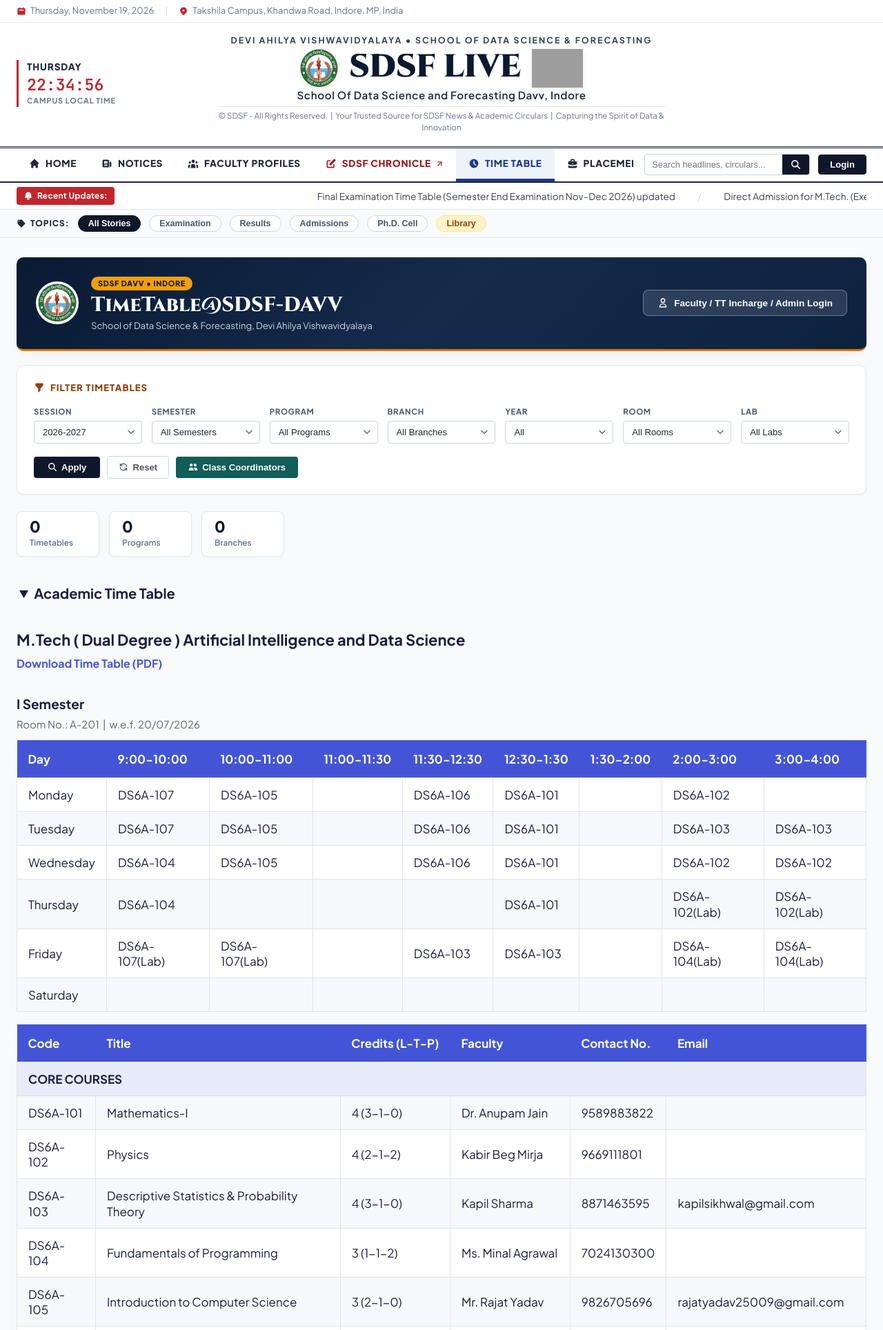
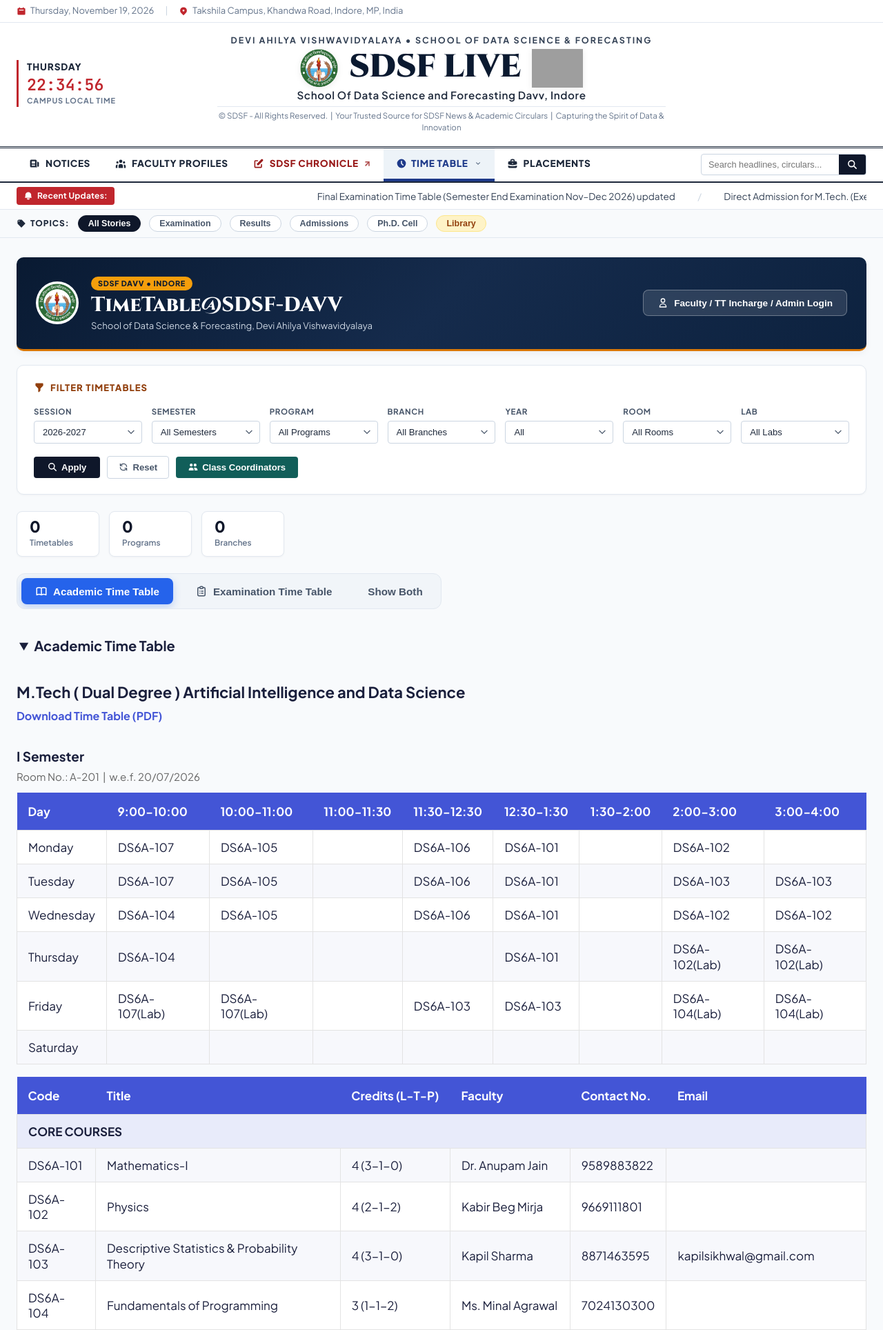
Before and after one commit to SDSF-DAVV-Official-Oragnization/SDSF-One, a PHP site: page /timetable.html in a window 1280 px wide. Shown: the top 1928 px of the page at 69% size. Run offline with PHP 8.4, Linux system fonts and the light colour scheme; some web fonts are replaced; grey boxes are pictures that could not be loaded.

Commit message:
Remove login button and home tab, add Time Table dropdown menu

```diff
--- a/css/style.css
+++ b/css/style.css
@@ -375,22 +375,126 @@ a {
 }
 
 .btn-login-header {
+  display: none;
+}
+
+/* Header Dropdown Menu (Themed after Image 2) */
+.chronicle-dropdown {
+  position: relative;
+}
+
+.chronicle-dropdown-toggle {
+  cursor: pointer;
   display: inline-flex;
   align-items: center;
-  padding: 6px 16px;
-  background: #0f172a;
-  color: #ffffff;
-  border: 1px solid #0f172a;
-  border-radius: var(--radius-sm);
-  font-size: 0.82rem;
+  gap: 6px;
+}
+
+.dropdown-chevron {
+  transition: transform 0.2s ease;
+  margin-left: 2px;
+  flex-shrink: 0;
+  color: #64748b;
+}
+
+.chronicle-dropdown:hover .dropdown-chevron,
+.chronicle-dropdown.open .dropdown-chevron {
+  transform: rotate(180deg);
+  color: #1e293b;
+}
+
+.chronicle-dropdown-menu {
+  position: absolute;
+  top: 100%;
+  left: 0;
+  min-width: 250px;
+  background: #ffffff;
+  border: 1px solid #e2e8f0;
+  border-radius: 10px;
+  box-shadow: 0 14px 30px rgba(15, 23, 42, 0.16), 0 4px 8px rgba(0, 0, 0, 0.06);
+  padding: 8px 0;
+  z-index: 1000;
+  opacity: 0;
+  visibility: hidden;
+  transform: translateY(8px);
+  transition: opacity 0.2s ease, transform 0.2s ease, visibility 0.2s;
+  pointer-events: none;
+}
+
+.chronicle-dropdown:hover .chronicle-dropdown-menu,
+.chronicle-dropdown.open .chronicle-dropdown-menu {
+  opacity: 1;
+  visibility: visible;
+  transform: translateY(0);
+  pointer-events: auto;
+}
+
+.chronicle-dropdown-item {
+  display: flex;
+  align-items: center;
+  justify-content: space-between;
+  padding: 13px 20px;
+  color: #1e293b;
+  font-size: 0.95rem;
+  font-weight: 700;
+  text-decoration: none;
+  text-transform: none;
+  letter-spacing: normal;
+  transition: background 0.15s ease, color 0.15s ease, padding-left 0.15s ease;
+  border-left: 3px solid transparent;
+}
+
+.chronicle-dropdown-item:hover {
+  background: #f1f5f9;
+  color: #2563eb;
+  padding-left: 24px;
+  border-left-color: #2563eb;
+}
+
+/* Quick Timetable Selector Tabs */
+.tt-type-selector-bar {
+  display: flex;
+  align-items: center;
+  gap: 12px;
+  margin: 24px 0 18px;
+  padding: 6px;
+  background: #f1f5f9;
+  border: 1px solid #e2e8f0;
+  border-radius: 12px;
+  width: fit-content;
+  max-width: 100%;
+  overflow-x: auto;
+}
+
+.tt-type-btn {
+  display: inline-flex;
+  align-items: center;
+  gap: 8px;
+  padding: 10px 20px;
+  background: transparent;
+  color: #475569;
+  border: none;
+  border-radius: 8px;
+  font-size: 0.95rem;
   font-weight: 700;
   cursor: pointer;
-  transition: var(--transition);
-}
-
-.btn-login-header:hover {
+  transition: all 0.2s ease;
+  white-space: nowrap;
+}
+
+.tt-type-btn:hover {
+  color: #0f172a;
+  background: rgba(255, 255, 255, 0.6);
+}
+
+.tt-type-btn.active {
   background: #2563eb;
-  border-color: #2563eb;
+  color: #ffffff;
+  box-shadow: 0 4px 12px rgba(37, 99, 235, 0.25);
+}
+
+.tt-type-btn.active svg {
+  stroke: #ffffff;
 }
 
 /* ==========================================================================
--- a/js/main.js
+++ b/js/main.js
@@ -8,7 +8,108 @@ document.addEventListener('DOMContentLoaded', function () {
   initNoticeData();
   initCategoryFromUrl();
   initPlacementGallery();
+  initDropdowns();
 });
+
+// Dropdown menu behavior for TIME TABLE & Header navigation
+function initDropdowns() {
+  document.addEventListener('click', function (e) {
+    const toggle = e.target.closest('.chronicle-dropdown-toggle');
+
+    if (toggle) {
+      e.preventDefault();
+      const parent = toggle.closest('.chronicle-dropdown');
+      const wasOpen = parent ? parent.classList.contains('open') : false;
+      document.querySelectorAll('.chronicle-dropdown.open').forEach(d => d.classList.remove('open'));
+      if (parent && !wasOpen) {
+        parent.classList.add('open');
+        toggle.setAttribute('aria-expanded', 'true');
+      } else if (toggle) {
+        toggle.setAttribute('aria-expanded', 'false');
+      }
+    } else if (!e.target.closest('.chronicle-dropdown-menu')) {
+      document.querySelectorAll('.chronicle-dropdown.open').forEach(d => {
+        d.classList.remove('open');
+        d.querySelector('.chronicle-dropdown-toggle')?.setAttribute('aria-expanded', 'false');
+      });
+    }
+  });
+
+  // Handle URL query parameters or hash on timetable page
+  if (document.getElementById('academic-tt-details') || document.getElementById('exam-tt-details')) {
+    const urlParams = new URLSearchParams(window.location.search);
+    const type = urlParams.get('type') || (window.location.hash ? window.location.hash.replace('#', '') : null);
+    if (type === 'exam' || type === 'examination') {
+      selectTimetableType('exam');
+    } else if (type === 'academic') {
+      selectTimetableType('academic');
+    }
+  }
+}
+
+// Function to switch between Academic and Examination timetables
+function selectTimetableType(type) {
+  const academicDetails = document.getElementById('academic-tt-details');
+  const examDetails = document.getElementById('exam-tt-details');
+  const btnAcademic = document.getElementById('btn-academic-tt');
+  const btnExam = document.getElementById('btn-exam-tt');
+  const btnAll = document.getElementById('btn-all-tt');
+
+  // Close open dropdowns
+  document.querySelectorAll('.chronicle-dropdown.open').forEach(d => d.classList.remove('open'));
+
+  if (type === 'academic') {
+    if (academicDetails) {
+      academicDetails.open = true;
+      academicDetails.style.display = 'block';
+    }
+    if (examDetails) {
+      examDetails.open = false;
+      examDetails.style.display = 'none';
+    }
+    btnAcademic?.classList.add('active');
+    btnExam?.classList.remove('active');
+    btnAll?.classList.remove('active');
+    setTimeout(() => {
+      academicDetails?.scrollIntoView({ behavior: 'smooth', block: 'start' });
+    }, 100);
+  } else if (type === 'exam' || type === 'examination') {
+    if (examDetails) {
+      examDetails.open = true;
+      examDetails.style.display = 'block';
+    }
+    if (academicDetails) {
+      academicDetails.open = false;
+      academicDetails.style.display = 'none';
+    }
+    btnExam?.classList.add('active');
+    btnAcademic?.classList.remove('active');
+    btnAll?.classList.remove('active');
+    setTimeout(() => {
+      examDetails?.scrollIntoView({ behavior: 'smooth', block: 'start' });
+    }, 100);
+  } else {
+    // Show all
+    if (academicDetails) {
+      academicDetails.open = true;
+      academicDetails.style.display = 'block';
+    }
+    if (examDetails) {
+      examDetails.open = true;
+      examDetails.style.display = 'block';
+    }
+    btnAll?.classList.add('active');
+    btnAcademic?.classList.remove('active');
+    btnExam?.classList.remove('active');
+  }
+
+  // Update URL history state without reloading
+  if (window.history.replaceState) {
+    const newUrl = new URL(window.location);
+    newUrl.searchParams.set('type', type);
+    window.history.replaceState({}, '', newUrl);
+  }
+}
 
 function initCategoryFromUrl() {
   const urlParams = new URLSearchParams(window.location.search);
--- a/timetable.html
+++ b/timetable.html
@@ -59,14 +59,6 @@
   <nav class="chronicle-navbar" aria-label="Main Navigation">
     <div class="chronicle-navbar-inner">
       <ul class="chronicle-nav-list">
-        <!-- HOME Tab -->
-        <li class="chronicle-nav-item">
-          <a href="index.html" class="chronicle-nav-link ">
-            <svg class="nav-icon" width="16" height="16" fill="currentColor" viewBox="0 0 20 20"><path d="M10.707 2.293a1 1 0 00-1.414 0l-7 7a1 1 0 001.414 1.414L4 10.414V17a1 1 0 001 1h2a1 1 0 001-1v-2a1 1 0 011-1h2a1 1 0 011 1v2a1 1 0 001 1h2a1 1 0 001-1v-6.586l.293.293a1 1 0 001.414-1.414l-7-7z"></path></svg>
-            <span class="nav-text">HOME</span>
-          </a>
-        </li>
-
         <!-- NOTICES Tab -->
         <li class="chronicle-nav-item">
           <a href="index.html" class="chronicle-nav-link ">
@@ -92,12 +84,21 @@
           </a>
         </li>
 
-        <!-- TIME TABLE Tab -->
-        <li class="chronicle-nav-item">
-          <a href="timetable.html" class="chronicle-nav-link active">
+        <!-- TIME TABLE Tab with Dropdown -->
+        <li class="chronicle-nav-item chronicle-dropdown">
+          <a href="timetable.html" class="chronicle-nav-link active chronicle-dropdown-toggle" id="ttDropdownToggle" aria-haspopup="true" aria-expanded="false">
             <svg class="nav-icon" width="16" height="16" fill="currentColor" viewBox="0 0 20 20"><path fill-rule="evenodd" d="M10 18a8 8 0 100-16 8 8 0 000 16zm1-12a1 1 0 10-2 0v4a1 1 0 00.293.707l2.828 2.829a1 1 0 101.415-1.415L11 9.586V6z" clip-rule="evenodd"></path></svg>
             <span class="nav-text">TIME TABLE</span>
+            <svg class="dropdown-chevron" width="12" height="12" viewBox="0 0 20 20" fill="currentColor"><path fill-rule="evenodd" d="M5.293 7.293a1 1 0 011.414 0L10 10.586l3.293-3.293a1 1 0 111.414 1.414l-4 4a1 1 0 01-1.414 0l-4-4a1 1 0 010-1.414z" clip-rule="evenodd"></path></svg>
           </a>
+          <div class="chronicle-dropdown-menu" role="menu">
+            <a href="timetable.html?type=academic" class="chronicle-dropdown-item" role="menuitem" onclick="selectTimetableType('academic'); return false;">
+              <span>Academic Time Table</span>
+            </a>
+            <a href="timetable.html?type=exam" class="chronicle-dropdown-item" role="menuitem" onclick="selectTimetableType('exam'); return false;">
+              <span>Examination Time Table</span>
+            </a>
+          </div>
         </li>
 
         <!-- PLACEMENTS Tab (Replaces Auditorium Booking) -->
@@ -109,7 +110,7 @@
         </li>
       </ul>
 
-      <!-- Right Search Box & Login (as shown in Image 4) -->
+      <!-- Right Search Box -->
       <div class="chronicle-nav-right">
         <div class="chronicle-search-container">
           <input type="text" id="live-notices-search" placeholder="Search headlines, circulars..." onkeyup="handleLiveSearch(this.value)">
@@ -117,7 +118,6 @@
             <svg width="15" height="15" fill="none" stroke="currentColor" viewBox="0 0 24 24"><path stroke-linecap="round" stroke-linejoin="round" stroke-width="2.5" d="M21 21l-6-6m2-5a7 7 0 11-14 0 7 7 0 0114 0z"></path></svg>
           </button>
         </div>
-        <button type="button" class="btn-login-header" onclick="openLoginModal()">Login</button>
       </div>
     </div>
   </nav>
@@ -325,7 +325,22 @@
 .tt-toggle > summary:hover { color: #4355d6; }
 .tt-toggle-body { padding: 0 0 20px; }
 </style>
-<details class="tt-toggle" open>
+    <!-- Quick Timetable Type Switcher -->
+    <div class="tt-type-selector-bar" style="margin: 20px 0 24px;">
+      <button type="button" class="tt-type-btn active" id="btn-academic-tt" onclick="selectTimetableType('academic')">
+        <svg width="18" height="18" fill="none" stroke="currentColor" viewBox="0 0 24 24"><path stroke-linecap="round" stroke-linejoin="round" stroke-width="2" d="M12 6.253v13m0-13C10.832 5.477 9.246 5 7.5 5S4.168 5.477 3 6.253v13C4.168 18.477 5.754 18 7.5 18s3.332.477 4.5 1.253m0-13C13.168 5.477 14.754 5 16.5 5c1.747 0 3.332.477 4.5 1.253v13C19.832 18.477 18.247 18 16.5 18c-1.746 0-3.332.477-4.5 1.253"></path></svg>
+        Academic Time Table
+      </button>
+      <button type="button" class="tt-type-btn" id="btn-exam-tt" onclick="selectTimetableType('exam')">
+        <svg width="18" height="18" fill="none" stroke="currentColor" viewBox="0 0 24 24"><path stroke-linecap="round" stroke-linejoin="round" stroke-width="2" d="M9 5H7a2 2 0 00-2 2v12a2 2 0 002 2h10a2 2 0 002-2V7a2 2 0 00-2-2h-2M9 5a2 2 0 002 2h2a2 2 0 002-2M9 5a2 2 0 012-2h2a2 2 0 012 2m-3 7h3m-3 4h3m-6-4h.01M9 16h.01"></path></svg>
+        Examination Time Table
+      </button>
+      <button type="button" class="tt-type-btn" id="btn-all-tt" onclick="selectTimetableType('all')">
+        Show Both
+      </button>
+    </div>
+
+<details class="tt-toggle" id="academic-tt-details" open>
     <summary>Academic Time Table</summary>
     <div class="tt-toggle-body">
 <!-- ============ AI & DS M.Tech (Dual Degree) Time Table ============ -->
@@ -563,7 +578,7 @@
     </div>
 </details>
 
-<details class="tt-toggle">
+<details class="tt-toggle" id="exam-tt-details">
     <summary>Examination Time Table</summary>
     <div class="tt-toggle-body">
 
```
Also changed, not shown: faculty.html (+13 -13 lines), index.html (+13 -13 lines), placements.html (+13 -13 lines), visiting_faculty.html (+13 -13 lines).
